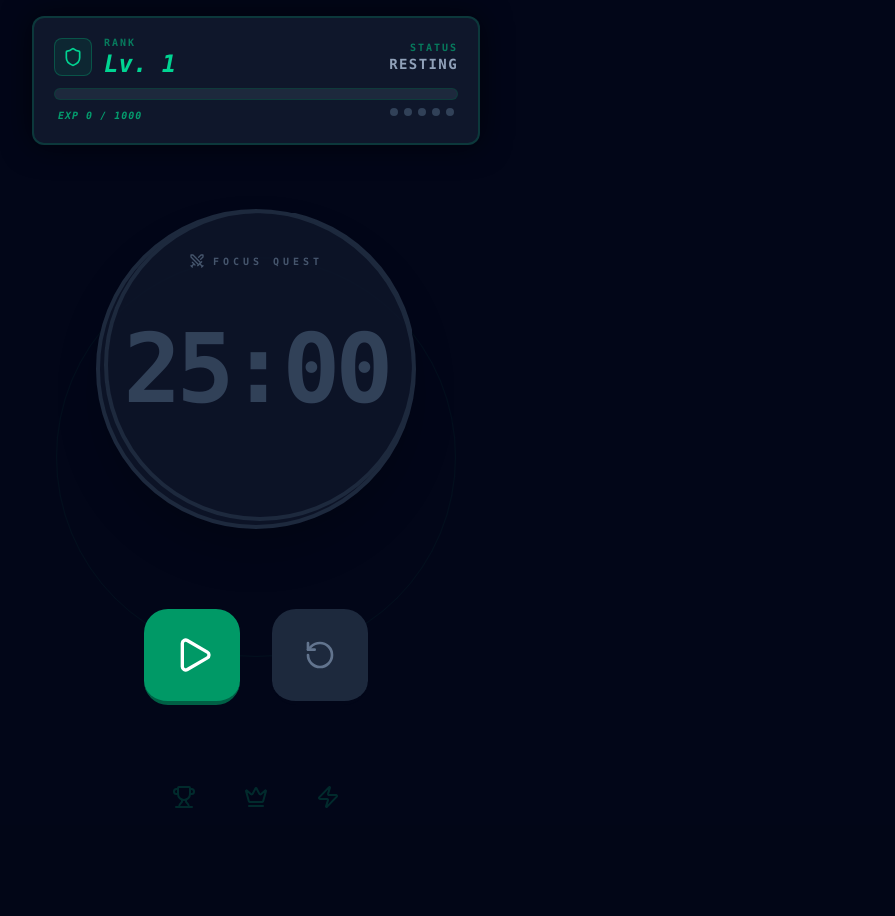
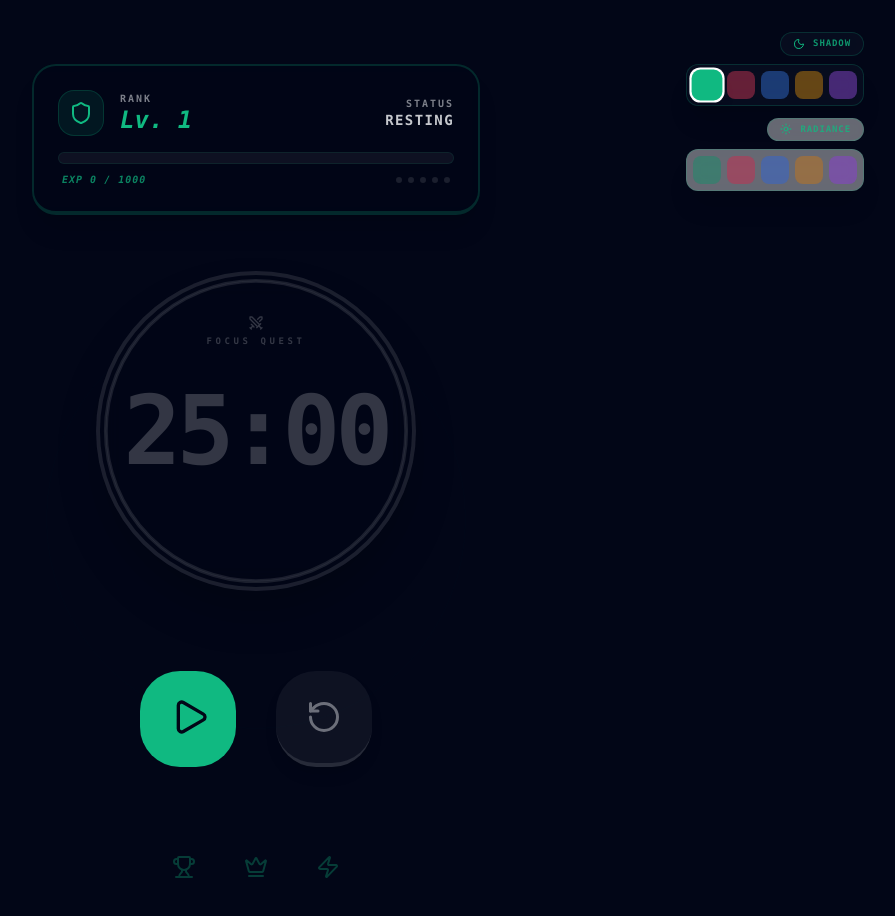
Before and after one commit to TMando616/pomodoro-quest, a Next.js app: page / in a window 1280 px wide. Shown: the top 916 px of the page, without its empty margins (384-1279 px from the left). Before the commit the page ends 825 px from the top, so only its background shows below. Built offline with nearby package versions, Linux system fonts and the light colour scheme.

Commit message:
feat: テーマカラー選択機能とライトモードの追加、レイアウトの修正

```diff
--- a/src/app/globals.css
+++ b/src/app/globals.css
@@ -1,11 +1,91 @@
 @import "tailwindcss";
 
 :root {
-  --background: #020617; /* slate-950 */
-  --foreground: #f8fafc; /* slate-50 */
+  /* Default: Dark Emerald */
+  --background-rgb: 2 6 23;    /* slate-950 */
+  --foreground-rgb: 248 250 252; /* slate-50 */
+  --primary-rgb: 16 185 129;
+  --primary-foreground-rgb: 2 6 23;
+}
+
+/* --- Dark Themes --- */
+[data-theme="ruby"] {
+  --background-rgb: 2 6 23;
+  --foreground-rgb: 248 250 252;
+  --primary-rgb: 244 63 94;
+  --primary-foreground-rgb: 255 255 255;
+}
+
+[data-theme="sapphire"] {
+  --background-rgb: 2 6 23;
+  --foreground-rgb: 248 250 252;
+  --primary-rgb: 59 130 246;
+  --primary-foreground-rgb: 255 255 255;
+}
+
+[data-theme="amber"] {
+  --background-rgb: 2 6 23;
+  --foreground-rgb: 248 250 252;
+  --primary-rgb: 245 158 11;
+  --primary-foreground-rgb: 2 6 23;
+}
+
+[data-theme="amethyst"] {
+  --background-rgb: 2 6 23;
+  --foreground-rgb: 248 250 252;
+  --primary-rgb: 168 85 247;
+  --primary-foreground-rgb: 255 255 255;
+}
+
+/* --- Light Themes --- */
+[data-theme="emerald-light"] {
+  --background-rgb: 240 253 244; /* emerald-50 */
+  --foreground-rgb: 6 78 59;    /* emerald-900 */
+  --primary-rgb: 5 150 105;     /* emerald-600 */
+  --primary-foreground-rgb: 255 255 255;
+}
+
+[data-theme="ruby-light"] {
+  --background-rgb: 255 241 242; /* rose-50 */
+  --foreground-rgb: 159 18 57;    /* rose-900 */
+  --primary-rgb: 225 29 72;      /* rose-600 */
+  --primary-foreground-rgb: 255 255 255;
+}
+
+[data-theme="sapphire-light"] {
+  --background-rgb: 239 246 255; /* blue-50 */
+  --foreground-rgb: 30 58 138;   /* blue-900 */
+  --primary-rgb: 37 99 235;      /* blue-600 */
+  --primary-foreground-rgb: 255 255 255;
+}
+
+[data-theme="amber-light"] {
+  --background-rgb: 255 251 235; /* amber-50 */
+  --foreground-rgb: 120 53 15;   /* amber-900 */
+  --primary-rgb: 217 119 6;      /* amber-600 */
+  --primary-foreground-rgb: 255 255 255;
+}
+
+[data-theme="amethyst-light"] {
+  --background-rgb: 250 245 255; /* purple-50 */
+  --foreground-rgb: 88 28 135;   /* purple-900 */
+  --primary-rgb: 147 51 234;     /* purple-600 */
+  --primary-foreground-rgb: 255 255 255;
+}
+
+@theme {
+  --color-primary: rgb(var(--primary-rgb));
+  --color-primary-foreground: rgb(var(--primary-foreground-rgb));
+  --color-primary-glow: rgba(var(--primary-rgb), 0.5);
+
+  --color-background: rgb(var(--background-rgb));
+  --color-foreground: rgb(var(--foreground-rgb));
 }
 
 body {
-  background: var(--background);
-  color: var(--foreground);
+  background-color: rgb(var(--background-rgb));
+  color: rgb(var(--foreground-rgb));
+  margin: 0;
+  padding: 0;
+  transition: background-color 0.5s ease, color 0.5s ease;
 }
--- a/src/app/page.tsx
+++ b/src/app/page.tsx
@@ -1,29 +1,48 @@
 "use client";
 
 import React, { useState, useEffect, useCallback } from 'react';
-import { Play, Pause, RotateCcw, Shield, Swords, Trophy, Zap, Crown } from 'lucide-react';
+import { Play, Pause, RotateCcw, Shield, Swords, Trophy, Zap, Crown, Palette, Sun, Moon } from 'lucide-react';
+
+const themes = {
+  dark: [
+    { name: 'emerald', label: 'Dark Emerald', color: 'bg-[#10b981]' },
+    { name: 'ruby', label: 'Dark Ruby', color: 'bg-[#f43f5e]' },
+    { name: 'sapphire', label: 'Dark Sapphire', color: 'bg-[#3b82f6]' },
+    { name: 'amber', label: 'Dark Amber', color: 'bg-[#f59e0b]' },
+    { name: 'amethyst', label: 'Dark Amethyst', color: 'bg-[#a855f7]' },
+  ],
+  light: [
+    { name: 'emerald-light', label: 'Light Emerald', color: 'bg-[#059669]' },
+    { name: 'ruby-light', label: 'Light Ruby', color: 'bg-[#e11d48]' },
+    { name: 'sapphire-light', label: 'Light Sapphire', color: 'bg-[#2563eb]' },
+    { name: 'amber-light', label: 'Light Amber', color: 'bg-[#d97706]' },
+    { name: 'amethyst-light', label: 'Light Amethyst', color: 'bg-[#9333ea]' },
+  ]
+};
 
 export default function PomodoroQuest() {
-  // --- 状態管理 (State Management) ---
-  const [timeLeft, setTimeLeft] = useState(25 * 60); // 残り時間（秒）
-  const [isActive, setIsActive] = useState(false);  // タイマーが動作中かどうか
-  const [exp, setExp] = useState(0);                 // 現在の経験値
-  const [level, setLevel] = useState(1);             // 現在のレベル
-  const [message, setMessage] = useState("");        // 通知メッセージ
+  // --- 状態管理 ---
+  const [timeLeft, setTimeLeft] = useState(25 * 60);
+  const [isActive, setIsActive] = useState(false);
+  const [exp, setExp] = useState(0);
+  const [level, setLevel] = useState(1);
+  const [message, setMessage] = useState("");
+  const [currentTheme, setCurrentTheme] = useState('emerald');
 
-  // 秒を MM:SS 形式に変換するヘルパー関数
+  // テーマの適用
+  useEffect(() => {
+    document.documentElement.setAttribute('data-theme', currentTheme);
+  }, [currentTheme]);
+
   const formatTime = (seconds: number) => {
     const mins = Math.floor(seconds / 60);
     const secs = seconds % 60;
     return `${mins.toString().padStart(2, '0')}:${secs.toString().padStart(2, '0')}`;
   };
 
-  // クエスト完了（タイマー終了）時の処理
   const handleQuestComplete = useCallback(() => {
     setIsActive(false);
-    setTimeLeft(25 * 60); // タイマーをリセット
-
-    // 経験値の加算とレベルアップ判定
+    setTimeLeft(25 * 60);
     setExp((prevExp) => {
       const newExp = prevExp + 100;
       if (newExp >= 1000) {
@@ -34,36 +53,24 @@ export default function PomodoroQuest() {
       setMessage("QUEST CLEAR! +100 EXP");
       return newExp;
     });
-
-    // 5秒後にメッセージを消す
     setTimeout(() => setMessage(""), 5000);
   }, []);
 
-  // タイマーのカウントダウン処理
   useEffect(() => {
     let interval: ReturnType<typeof setInterval> | null = null;
     let timeoutId: ReturnType<typeof setTimeout> | null = null;
-
     if (isActive && timeLeft > 0) {
-      interval = setInterval(() => {
-        setTimeLeft((prev) => prev - 1);
-      }, 1000);
+      interval = setInterval(() => setTimeLeft((prev) => prev - 1), 1000);
     } else if (timeLeft === 0 && isActive) {
-      // 時間切れになったらクエスト完了処理を呼ぶ
-      // 非同期に呼び出すことで render cycle 中の setState を避ける
       timeoutId = setTimeout(handleQuestComplete, 0);
     }
-
     return () => {
       if (interval) clearInterval(interval);
       if (timeoutId) clearTimeout(timeoutId);
     };
   }, [isActive, timeLeft, handleQuestComplete]);
 
-  // タイマーの開始/一時停止を切り替える
   const toggleTimer = () => setIsActive(!isActive);
-
-  // タイマーを初期状態にリセットする
   const resetTimer = () => {
     setIsActive(false);
     setTimeLeft(25 * 60);
@@ -71,90 +78,125 @@ export default function PomodoroQuest() {
   };
 
   return (
-    <div className="min-h-screen bg-slate-950 text-slate-100 flex flex-col items-center justify-center font-mono p-4 selection:bg-emerald-500/30">
-      {/* HUD - ステータスバー（レベルと経験値の表示） */}
-      <div className="w-full max-w-md mb-16 bg-slate-900 border-2 border-emerald-500/20 rounded-xl p-5 shadow-[0_0_30px_rgba(0,0,0,0.6)] backdrop-blur-sm">
-        <div className="flex justify-between items-center mb-3">
-          <div className="flex items-center gap-3">
-            <div className="p-2 bg-emerald-500/10 rounded-lg border border-emerald-500/30">
-              <Shield className="text-emerald-400 w-5 h-5" />
+    <div className="min-h-screen bg-background text-foreground flex flex-col items-center justify-center font-mono p-4 md:p-8 selection:bg-primary/30 transition-colors duration-500 overflow-x-hidden">
+
+      {/* テーマセレクター */}
+      <div className="fixed top-4 right-4 md:top-8 md:right-8 flex flex-col items-end gap-3 z-50">
+        {/* Dark Themes */}
+        <div className="flex flex-col items-end gap-2">
+          <div className="flex items-center gap-2 px-3 py-1 bg-slate-900/40 border border-primary/20 rounded-full backdrop-blur-md">
+            <Moon className="w-3 h-3 text-primary" />
+            <span className="text-[9px] font-black uppercase tracking-widest text-primary/80">Shadow</span>
           </div>
-            <div>
-              <div className="text-[10px] text-emerald-500/60 font-black uppercase tracking-[0.2em] leading-none mb-1">Rank</div>
-              <div className="text-2xl font-black italic text-emerald-400 leading-none">Lv. {level}</div>
-            </div>
-          </div>
-          <div className="text-right">
-            <div className="text-[10px] text-emerald-500/60 font-black uppercase tracking-[0.2em] leading-none mb-1">Status</div>
-            <div className="text-sm font-bold text-slate-400 uppercase tracking-widest leading-none">
-              {isActive ? "Questing..." : "Resting"}
-            </div>
+          <div className="flex gap-1.5 p-1.5 bg-slate-900/40 border border-primary/20 rounded-xl backdrop-blur-md shadow-xl">
+            {themes.dark.map((theme) => (
+              <button
+                key={theme.name}
+                onClick={() => setCurrentTheme(theme.name)}
+                className={`w-6 h-6 md:w-7 md:h-7 rounded-lg transition-all duration-300 transform hover:scale-110 active:scale-90 ${theme.color} ${
+                  currentTheme === theme.name ? 'ring-2 ring-white scale-110 shadow-lg' : 'opacity-40 hover:opacity-100'
+                }`}
+                title={theme.label}
+              />
+            ))}
           </div>
         </div>
 
-        {/* 経験値バー */}
-        <div className="relative w-full h-3 bg-slate-800 rounded-full overflow-hidden border border-emerald-900/50">
-          <div
-            className="absolute top-0 left-0 h-full bg-gradient-to-r from-emerald-600 to-emerald-400 shadow-[0_0_15px_#10b981] transition-all duration-700 ease-out"
-            style={{ width: `${(exp / 1000) * 100}%` }}
-          />
+        {/* Light Themes */}
+        <div className="flex flex-col items-end gap-2">
+          <div className="flex items-center gap-2 px-3 py-1 bg-white/40 border border-primary/20 rounded-full backdrop-blur-md">
+            <Sun className="w-3 h-3 text-primary" />
+            <span className="text-[9px] font-black uppercase tracking-widest text-primary/80">Radiance</span>
           </div>
-
-        <div className="flex justify-between mt-2 px-1">
-          <span className="text-[10px] font-black text-emerald-500/80 tracking-widest italic uppercase">EXP {exp} / 1000</span>
-          <div className="flex gap-1.5">
-            {[...Array(5)].map((_, i) => (
-              <div
-                key={i}
-                className={`w-2 h-2 rounded-full transition-colors duration-500 ${exp >= (i + 1) * 200 ? 'bg-emerald-400 shadow-[0_0_8px_#10b981]' : 'bg-slate-700'}`}
+          <div className="flex gap-1.5 p-1.5 bg-white/40 border border-primary/20 rounded-xl backdrop-blur-md shadow-xl">
+            {themes.light.map((theme) => (
+              <button
+                key={theme.name}
+                onClick={() => setCurrentTheme(theme.name)}
+                className={`w-6 h-6 md:w-7 md:h-7 rounded-lg transition-all duration-300 transform hover:scale-110 active:scale-90 ${theme.color} ${
+                  currentTheme === theme.name ? 'ring-2 ring-slate-800 scale-110 shadow-lg' : 'opacity-40 hover:opacity-100'
+                }`}
+                title={theme.label}
               />
             ))}
           </div>
         </div>
       </div>
 
-      {/* メインクエストインターフェース（タイマー部分） */}
-      <div className="relative">
-        <div className={`absolute top-1/2 left-1/2 -translate-x-1/2 -translate-y-1/2 w-[400px] h-[400px] border border-emerald-500/5 rounded-full ${isActive ? 'animate-pulse' : ''}`} />
+      <div className="w-full max-w-md flex flex-col items-center gap-10 md:gap-14 my-8">
+
+        {/* HUD - ステータスバー */}
+        <div className="w-full bg-background/40 border-2 border-primary/20 rounded-3xl p-6 shadow-xl backdrop-blur-md relative overflow-hidden group border-b-4">
+          <div className="flex justify-between items-center mb-4">
+            <div className="flex items-center gap-4">
+              <div className="p-2.5 bg-primary/10 rounded-2xl border border-primary/20">
+                <Shield className="text-primary w-6 h-6" />
+              </div>
+              <div>
+                <div className="text-[10px] opacity-50 font-black uppercase tracking-[0.2em] leading-none mb-1">Rank</div>
+                <div className="text-2xl font-black italic text-primary leading-none">Lv. {level}</div>
+              </div>
+            </div>
+            <div className="text-right">
+              <div className="text-[10px] opacity-50 font-black uppercase tracking-[0.2em] leading-none mb-1">Status</div>
+              <div className="text-sm font-bold opacity-80 uppercase tracking-widest leading-none">
+                {isActive ? "Questing" : "Resting"}
+              </div>
+            </div>
+          </div>
+
+          <div className="space-y-2">
+            <div className="relative w-full h-3 bg-foreground/5 rounded-full overflow-hidden border border-primary/10">
+              <div
+                className="absolute top-0 left-0 h-full bg-gradient-to-r from-primary/60 to-primary shadow-[0_0_15px_var(--color-primary)] transition-all duration-1000 ease-out"
+                style={{ width: `${(exp / 1000) * 100}%` }}
+              />
+            </div>
+            <div className="flex justify-between items-center px-1">
+              <span className="text-[10px] font-black text-primary/70 tracking-widest italic uppercase">EXP {exp} / 1000</span>
+              <div className="flex gap-1.5">
+                {[...Array(5)].map((_, i) => (
+                  <div
+                    key={i}
+                    className={`w-1.5 h-1.5 rounded-full transition-all duration-500 ${exp >= (i + 1) * 200 ? 'bg-primary shadow-[0_0_8px_var(--color-primary)]' : 'bg-foreground/10'}`}
+                  />
+                ))}
+              </div>
+            </div>
+          </div>
+        </div>
+
+        {/* タイマーインターフェース */}
+        <div className="relative flex flex-col items-center">
+          <div className={`absolute top-1/2 left-1/2 -translate-x-1/2 -translate-y-1/2 w-[340px] h-[340px] md:w-[420px] md:h-[420px] border border-primary/10 rounded-full transition-all duration-1000 ${isActive ? 'scale-110 opacity-40' : 'scale-100 opacity-10'}`} />
 
           <main className="relative z-10 flex flex-col items-center">
-          <div className={`relative bg-slate-900/80 border-4 rounded-full w-80 h-80 flex flex-col items-center justify-center transition-all duration-500 ${
-            isActive ? 'border-emerald-500 shadow-[0_0_60px_rgba(16,185,129,0.2)]' : 'border-slate-800 shadow-2xl'
+            <div className={`relative bg-background/60 border-4 rounded-full w-72 h-72 md:w-80 md:h-80 flex flex-col items-center justify-center transition-all duration-700 backdrop-blur-md shadow-2xl ${
+              isActive ? 'border-primary' : 'border-foreground/10'
             }`}>
-            <div className="absolute top-10 flex items-center gap-2">
-              <Swords className={`w-4 h-4 ${isActive ? 'text-emerald-500 animate-pulse' : 'text-slate-600'}`} />
-              <span className={`text-[10px] font-black uppercase tracking-[0.4em] ${isActive ? 'text-emerald-500' : 'text-slate-600'}`}>
+              <div className="absolute top-10 flex flex-col items-center gap-1">
+                <Swords className={`w-4 h-4 ${isActive ? 'text-primary animate-pulse' : 'opacity-20'}`} />
+                <span className={`text-[9px] font-black uppercase tracking-[0.4em] ${isActive ? 'text-primary' : 'opacity-20'}`}>
                   Focus Quest
                 </span>
               </div>
 
-            {/* 残り時間の表示 */}
-            <div className={`text-8xl font-black tracking-tighter ${
-              isActive
-                ? 'text-emerald-400 drop-shadow-[0_0_12px_rgba(52,211,153,0.7)]'
-                : 'text-slate-700'
+              <div className={`text-7xl md:text-8xl font-black tracking-tighter select-none transition-colors duration-500 ${
+                isActive ? 'text-primary' : 'opacity-20'
               }`}>
                 {formatTime(timeLeft)}
               </div>
 
-            {/* クエスト完了メッセージ */}
               {message && (
-              <div className="absolute -bottom-12 whitespace-nowrap animate-bounce">
-                <div className="bg-emerald-500 text-slate-950 text-[10px] font-black py-2 px-6 rounded-lg shadow-[0_0_20px_rgba(16,185,129,0.6)] uppercase tracking-[0.2em] border-2 border-emerald-300">
+                <div className="absolute -bottom-16 md:-bottom-12 whitespace-nowrap animate-bounce z-20">
+                  <div className="bg-primary text-primary-foreground text-[10px] font-black py-2.5 px-6 rounded-2xl shadow-xl uppercase tracking-[0.2em] border border-white/20">
                     {message}
                   </div>
                 </div>
               )}
 
-            {/* プログレスサークル */}
-            <svg className="absolute inset-0 w-full h-full -rotate-90 pointer-events-none">
-              <circle
-                cx="160" cy="160" r="154"
-                fill="transparent"
-                stroke="currentColor"
-                strokeWidth="2"
-                className="text-emerald-500/5"
-              />
+              <svg className="absolute inset-0 w-full h-full -rotate-90 pointer-events-none" viewBox="0 0 320 320">
+                <circle cx="160" cy="160" r="154" fill="transparent" stroke="currentColor" strokeWidth="1" className="opacity-5" />
                 <circle
                   cx="160" cy="160" r="154"
                   fill="transparent"
@@ -162,45 +204,40 @@ export default function PomodoroQuest() {
                   strokeWidth="4"
                   strokeDasharray={967}
                   strokeDashoffset={967 - (967 * (timeLeft / (25 * 60)))}
-                className={`${isActive ? 'text-emerald-400' : 'text-slate-800'} transition-all duration-1000 ease-linear`}
+                  className={`${isActive ? 'text-primary' : 'opacity-10'} transition-all duration-1000 ease-linear`}
                   strokeLinecap="round"
                 />
               </svg>
             </div>
 
-          {/* 操作ボタン */}
-          <div className="flex gap-8 mt-20">
+            <div className="flex gap-8 md:gap-10 mt-16 md:mt-20">
               <button
                 onClick={toggleTimer}
-              className={`group relative w-24 h-24 rounded-3xl transition-all duration-300 transform active:scale-95 flex items-center justify-center border-b-4 ${
+                className={`group relative w-20 h-20 md:w-24 md:h-24 rounded-[2.5rem] transition-all duration-300 transform active:scale-90 flex items-center justify-center border-b-4 ${
                   isActive
-                  ? 'bg-slate-800 border-slate-950 hover:bg-slate-700'
-                  : 'bg-emerald-600 border-emerald-800 hover:bg-emerald-500'
+                    ? 'bg-foreground/10 border-foreground/20'
+                    : 'bg-primary border-primary/50 text-primary-foreground'
                 }`}
               >
-              {isActive ? (
-                <Pause className="w-10 h-10 text-slate-300" />
-              ) : (
-                <Play className="w-10 h-10 text-white ml-1" />
-              )}
-              <div className={`absolute -inset-2 blur-xl opacity-0 group-hover:opacity-20 transition-opacity ${isActive ? 'bg-slate-400' : 'bg-emerald-400'}`} />
+                {isActive ? <Pause className="w-8 h-8 md:w-10 md:h-10" /> : <Play className="w-8 h-8 md:w-10 md:h-10 ml-1" />}
+                <div className={`absolute -inset-2 blur-2xl opacity-0 group-hover:opacity-20 transition-opacity rounded-full ${isActive ? 'bg-foreground' : 'bg-primary'}`} />
               </button>
 
               <button
                 onClick={resetTimer}
-              className="group relative w-24 h-24 rounded-3xl bg-slate-800 border-b-4 border-slate-950 hover:bg-slate-700 transition-all duration-300 transform active:scale-95 flex items-center justify-center"
+                className="group relative w-20 h-20 md:w-24 md:h-24 rounded-[2.5rem] bg-foreground/5 border-b-4 border-foreground/10 hover:bg-foreground/10 transition-all duration-300 transform active:scale-90 flex items-center justify-center shadow-lg"
               >
-              <RotateCcw className="w-8 h-8 text-slate-500 group-hover:text-slate-200 group-hover:rotate-[-45deg] transition-all" />
+                <RotateCcw className="w-8 h-8 md:w-9 md:h-9 opacity-40 group-hover:opacity-100 group-hover:rotate-[-45deg] transition-all" />
               </button>
             </div>
           </main>
         </div>
 
-      {/* 装飾用アイコン */}
-      <div className="mt-20 flex gap-12 opacity-20">
-        <Trophy className="w-6 h-6 text-emerald-500" />
-        <Crown className="w-6 h-6 text-emerald-500" />
-        <Zap className="w-6 h-6 text-emerald-500" />
+        <div className="flex gap-12 opacity-30 mt-8">
+          <Trophy className="w-6 h-6 text-primary" />
+          <Crown className="w-6 h-6 text-primary" />
+          <Zap className="w-6 h-6 text-primary" />
+        </div>
       </div>
     </div>
   );
```
Lines whose indentation alone changed are shown as unchanged.
